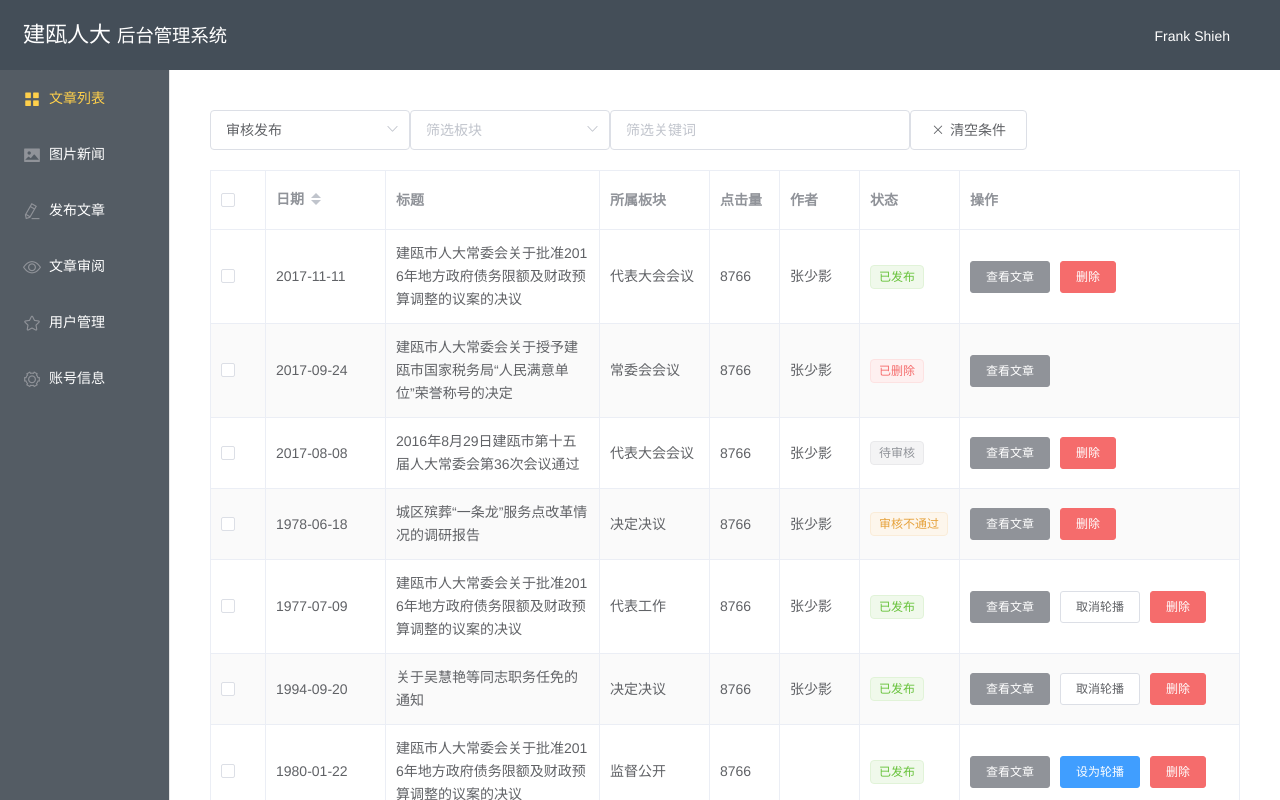
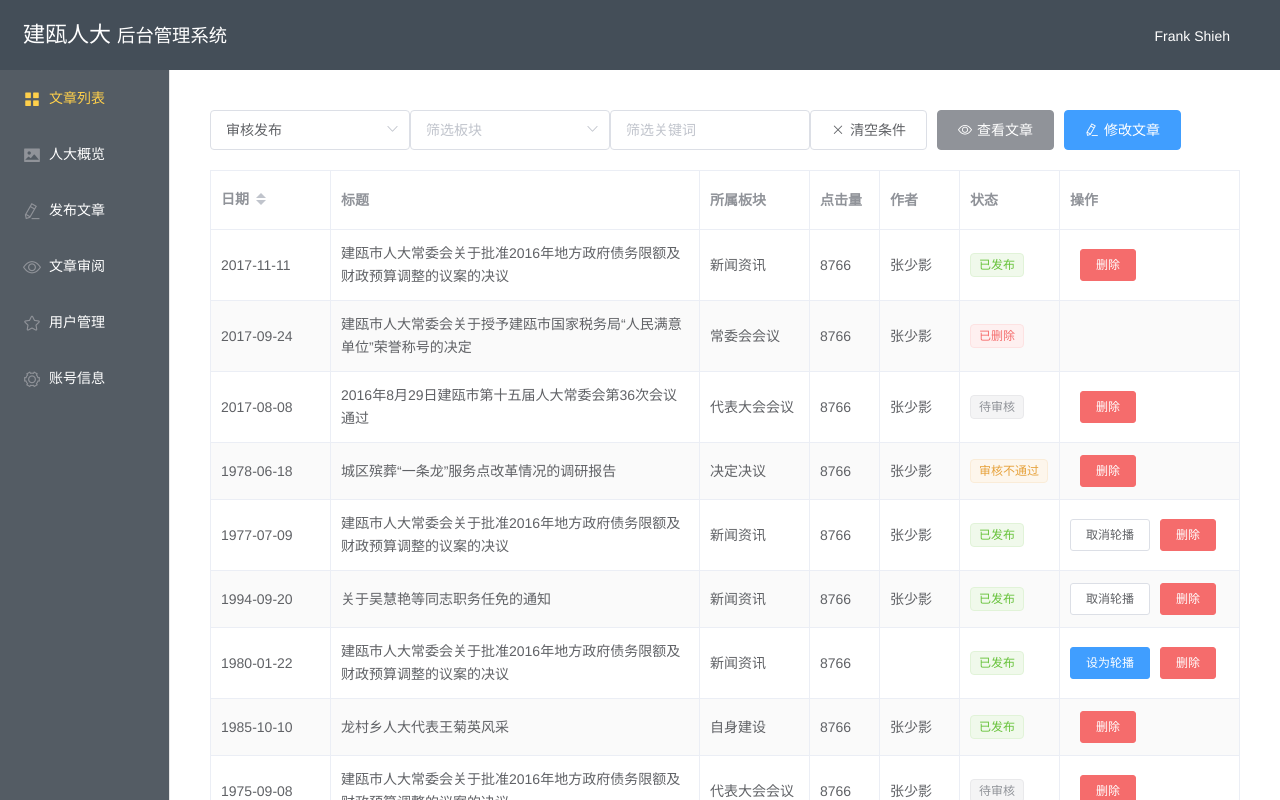
Before and after one commit to FrankXie2012/jord-admin, a Vue app: page /#/newsList in a window 1280 px wide. Built offline with nearby package versions, Linux system fonts and the light colour scheme.

Commit message:
修改。

```diff
--- a/src/components/common/Sidebar.vue
+++ b/src/components/common/Sidebar.vue
@@ -34,7 +34,7 @@ export default {
             const _images = {
                 icon: 'el-icon-picture',
                 index: 'images',
-                title: '图片新闻'
+                title: '人大概览'
             };
             const _news = {
                 icon: 'el-icon-edit',
--- a/src/components/page/NewsAudit.vue
+++ b/src/components/page/NewsAudit.vue
@@ -15,7 +15,7 @@
     </div>
     <el-table :data="tableData" border style="width: 100%" ref="multipleTable" @selection-change="selectChange">
         <el-table-column type="selection" width="55"></el-table-column>
-        <el-table-column prop="createDate" label="日期" sortable width="120">
+        <el-table-column prop="publishDate" label="日期" sortable width="120">
         </el-table-column>
         <el-table-column prop="title" label="标题">
         </el-table-column>
@@ -53,7 +53,7 @@
                     <h2 class="news-title" v-html="article.title"></h2>
                     <div class="news-detail">
                         <span><b>作者：</b><span v-html="article.author"></span></span>
-                        <span><b>更新时间：</b><span>当前时间</span></span>
+                        <span><b>日期：</b><span v-html="article.publishDate"></span></span>
                     </div>
                     <pre class="news-text" v-html="article.content"></pre>
                 </div>
@@ -83,6 +83,12 @@ export default {
             dialogVisible: false,
             article: '',
             groups: [{
+                label: '新闻资讯',
+                cards: [{
+                    value: '111',
+                    label: '新闻资讯'
+                }]
+            }, {
                 label: '会议专题',
                 cards: [{
                     value: '1222',
--- a/src/components/page/NewsList.vue
+++ b/src/components/page/NewsList.vue
@@ -12,11 +12,12 @@
                     </el-option>
                 </el-option-group>
             </el-select>
-            <el-input v-model="select_word" placeholder="筛选关键词" class="handle-input" @change="searchWord"></el-input>
+            <el-input v-model="select_word" placeholder="筛选关键词" class="short-input" @change="searchWord"></el-input>
             <el-button icon="el-icon-close" @click="clear">清空条件</el-button>
+            <el-button type="info" icon="el-icon-view" @click="viewNews">查看文章</el-button>
+            <el-button type="primary" icon="el-icon-edit" @click="editNews">修改文章</el-button>
         </div>
-        <el-table :data="tableData" border style="width: 100%" ref="multipleTable" stripe @selection-change="selectChange">
-            <el-table-column type="selection" width="55"></el-table-column>
+        <el-table :data="tableData" border style="width: 100%" ref="singleTable" highlight-current-row stripe @current-change="currentChange">
             <el-table-column prop="publishDate" label="日期" sortable width="120">
             </el-table-column>
             <el-table-column prop="title" label="标题">
@@ -35,12 +36,10 @@
                     <el-tag size="small" type="warning" v-if="scope.row.delFlag == 3">审核不通过</el-tag>
                 </template>
             </el-table-column>
-            <el-table-column label="操作" :width="isPublish ? 120 : 280">
+            <el-table-column label="操作" :width="isPublish ? 100 : 180">
                 <template scope="scope">
-                <el-button size="small" type="info"
-                        @click="viewNews(scope.$index, scope.row)">查看文章</el-button>
                 <!-- 只有当用户不是发布员 且 文章有封面 且 状态为已发布 时，才可以设置轮播 -->
-                <el-button :type="parseInt(scope.row.isRoll) ? '' : 'primary'" size="small" :class="!isPublish && scope.row.isRoll != 2 && scope.row.delFlag == 0 ? '' : 'hidden'"
+                <el-button :type="parseInt(scope.row.isRoll) ? '' : 'primary'" size="small" :class="!isPublish && scope.row.isRoll != 2 && scope.row.delFlag == 0 && scope.row.categoryId == 111 ? '' : 'hidden'"
                         @click="setRoll(scope.$index, scope.row)">{{parseInt(scope.row.isRoll) ? '取消轮播' : '设为轮播'}}</el-button>
                 <!-- 只有当用户不是发布员 且 状态不是删除 时，才可以删除 -->
                 <el-button size="small" type="danger" :class="isPublish || scope.row.delFlag == 1 ? 'hidden' : ''"
@@ -82,9 +81,8 @@ export default {
         const _role = this.$store.state.role;
         return {
             tableData: [],
-            multipleSelection: [],
+            currentRow: '',
             isPublish: _role === 'publish' ? true : false,
-            btnDisabled: true,
             dialogVisible: false,
             article: '',
             select_status: 1,
@@ -173,6 +171,8 @@ export default {
             }).then((res) => {
                 self.tableData = res.data.list;
                 self.total = res.data.total;
+                // 清空store中存储的文章信息
+                self.$store.commit('setNews', '');
             });
         },
         searchWord() {
@@ -183,20 +183,19 @@ export default {
             this.select_word = '';
             this.select_cate = '';
         },
-        selectChange(val) {
-            this.multipleSelection = val;
-            if (this.multipleSelection.length > 0) {
-                this.btnDisabled = false;
-            } else {
-                this.btnDisabled = true;
-            }
+        currentChange(val) {
+            this.currentRow = val;
         },
         // 查看文章
-        viewNews(index, row) {
+        viewNews() {
             const self = this;
+            if (!self.currentRow) {
+                self.$message.error('请选择文章');
+                return;
+            }
             self.dialogVisible = true;
             self.$axios.post('../manage/article/view', {
-                id: row.id
+                id: self.currentRow.id
             }).then((res) => {
                 let _res = res.data;
                 if (_res.state === 'success') {
@@ -205,6 +204,15 @@ export default {
                     self.$message.error(_res.msg);
                 }
             });
+        },
+        // 修改文章
+        editNews() {
+            if (!this.currentRow) {
+                this.$message.error('请选择文章');
+                return;
+            }
+            this.$store.commit('setNews', this.currentRow);
+            this.$router.push('/news');
         },
         setRoll(index, row) {
             const self = this;
@@ -251,4 +259,7 @@ export default {
 </script>
 
 <style scoped>
+.short-input {
+    width: 200px;
+}
 </style>
--- a/src/mock/mock.js
+++ b/src/mock/mock.js
@@ -45,7 +45,8 @@ Mock.mock('../manage/article/list', 'post', {
 	page: 1,
 	list: [{
 		"id": "0001",
-		"categoryName": "代表大会会议",
+		"categoryName": "新闻资讯",
+		"categoryId": "111",
 		"title": "建瓯市人大常委会关于批准2016年地方政府债务限额及财政预算调整的议案的决议",
 		"publishDate": "2017-11-11",
 		"hits": "8766",
@@ -55,6 +56,7 @@ Mock.mock('../manage/article/list', 'post', {
 	}, {
 		"id": "0002",
 		"categoryName": "常委会会议",
+		"categoryId": "1222",
 		"title": "建瓯市人大常委会关于授予建瓯市国家税务局“人民满意单位”荣誉称号的决定",
 		"publishDate": "2017-09-24",
 		"hits": "8766",
@@ -64,6 +66,7 @@ Mock.mock('../manage/article/list', 'post', {
 	}, {
 		"id": "0003",
 		"categoryName": "代表大会会议",
+		"categoryId": "1222",
 		"title": "2016年8月29日建瓯市第十五届人大常委会第36次会议通过",
 		"publishDate": "2017-08-08",
 		"hits": "8766",
@@ -73,6 +76,7 @@ Mock.mock('../manage/article/list', 'post', {
 	}, {
 		"id": "0004",
 		"categoryName": "决定决议",
+		"categoryId": "1221",
 		"title": "城区殡葬“一条龙”服务点改革情况的调研报告",
 		"publishDate": "1978-06-18",
 		"hits": "8766",
@@ -81,7 +85,8 @@ Mock.mock('../manage/article/list', 'post', {
 		"delFlag": 3
 	}, {
 		"id": "0005",
-		"categoryName": "代表工作",
+		"categoryName": "新闻资讯",
+		"categoryId": "111",
 		"title": "建瓯市人大常委会关于批准2016年地方政府债务限额及财政预算调整的议案的决议",
 		"publishDate": "1977-07-09",
 		"hits": "8766",
@@ -90,7 +95,8 @@ Mock.mock('../manage/article/list', 'post', {
 		"delFlag": 0
 	}, {
 		"id": "0006",
-		"categoryName": "决定决议",
+		"categoryName": "新闻资讯",
+		"categoryId": "111",
 		"title": "关于吴慧艳等同志职务任免的通知",
 		"publishDate": "1994-09-20",
 		"hits": "8766",
@@ -99,7 +105,8 @@ Mock.mock('../manage/article/list', 'post', {
 		"delFlag": 0
 	}, {
 		"id": "0007",
-		"categoryName": "监督公开",
+		"categoryName": "新闻资讯",
+		"categoryId": "111",
 		"title": "建瓯市人大常委会关于批准2016年地方政府债务限额及财政预算调整的议案的决议",
 		"publishDate": "1980-01-22",
 		"hits": "8766",
@@ -108,6 +115,7 @@ Mock.mock('../manage/article/list', 'post', {
 	}, {
 		"id": "0008",
 		"categoryName": "自身建设",
+		"categoryId": "111",
 		"title": "龙村乡人大代表王菊英风采",
 		"publishDate": "1985-10-10",
 		"hits": "8766",
@@ -117,6 +125,7 @@ Mock.mock('../manage/article/list', 'post', {
 	}, {
 		"id": "0009",
 		"categoryName": "代表大会会议",
+		"categoryId": "111",
 		"title": "建瓯市人大常委会关于批准2016年地方政府债务限额及财政预算调整的议案的决议",
 		"publishDate": "1975-09-08",
 		"hits": "8766",
@@ -126,6 +135,7 @@ Mock.mock('../manage/article/list', 'post', {
 	}, {
 		"id": "0010",
 		"categoryName": "常委会会议",
+		"categoryId": "111",
 		"title": "建瓯市人大常委会关于授予建瓯市国家税务局“人民满意单位”荣誉称号的决定",
 		"publishDate": "1970-06-07",
 		"hits": "8766",
--- a/src/vuex/store.js
+++ b/src/vuex/store.js
@@ -25,6 +25,9 @@ export default new Vuex.Store({
 		},
 		setImage(state, image) {
 			state.image = image;
+		},
+		setNews(state, row) {
+			state.row = row;
 		}
 	},
 	actions: {
```
Also changed, not shown: src/components/page/News.vue (+22 -5 lines).
